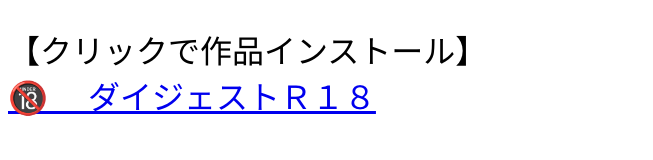
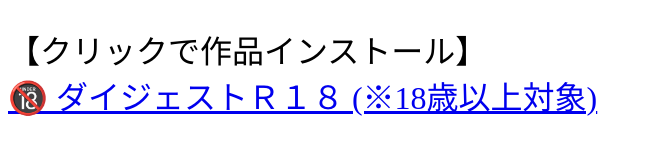
Before and after one commit to open-novel/Products, a plain HTML site: page index2.html in a window 1280 px wide. Shown: the whole page, without its empty margins (0-653 px from the left). Drawn offline with Linux system fonts and the light colour scheme.

Commit message:
Update index2.html

```diff
--- a/index2.html
+++ b/index2.html
@@ -14,7 +14,7 @@ window.addEventListener( 'DOMContentLoaded', ( ) => {
 	let target = document.querySelector( '#onp_products' )
 
 	const products = [
-		[ 'ダイジェストＲ１８', '🔞 　ダイジェストＲ１８' ]
+		[ 'ダイジェストＲ１８', '🔞 ダイジェストＲ１８ (※18歳以上対象)' ]
 	]
 
 	products.forEach( ary => {
```
